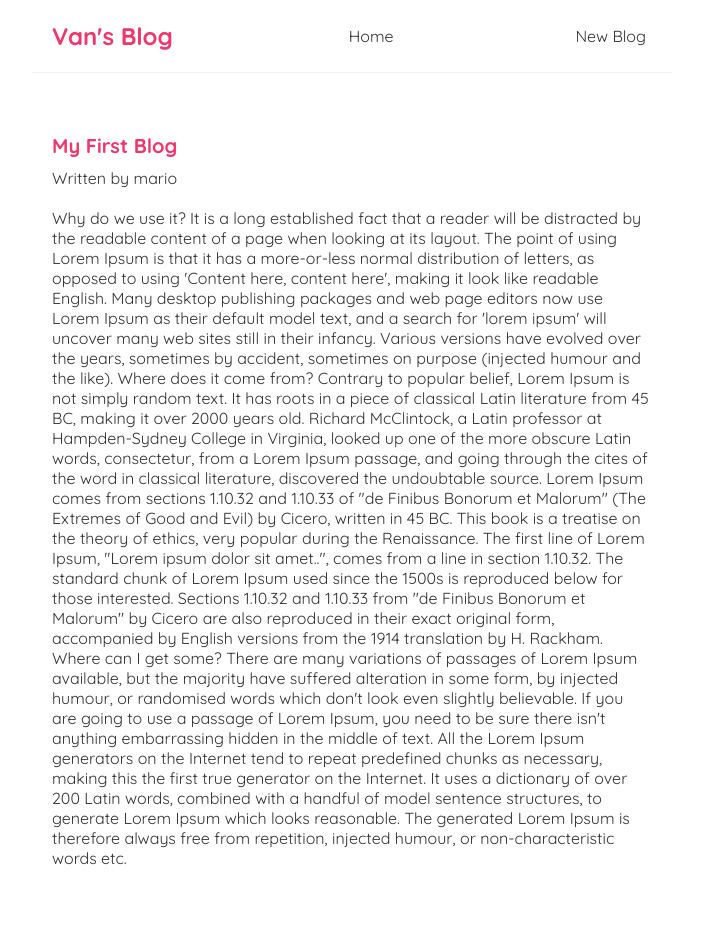
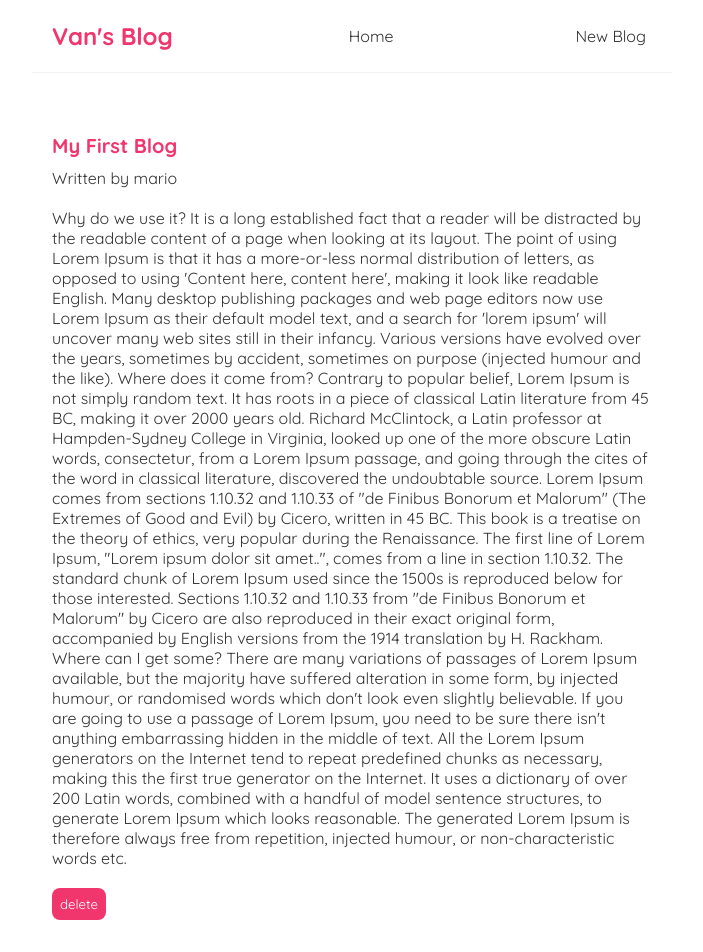
Before and after one commit to vanguyen333/tuhoc, a React (Create React App) app: page /blogs/1 in a window 1280 px wide. Shown: the top 952 px of the page, without its empty margins (288-991 px from the left). Built offline with nearby package versions, Linux system fonts and the light colour scheme; data requests are answered from the project's data file.

Commit message:
#31 deleting blog

```diff
--- a/src/BlogDetails.js
+++ b/src/BlogDetails.js
@@ -1,4 +1,4 @@
-import { useParams } from "react-router-dom";
+import { useNavigate, useParams } from "react-router-dom";
 import useFetch from "./useFetch";
 
 const BlogDetails = () => {
@@ -9,6 +9,15 @@
     isPending,
   } = useFetch("http://localhost:8000/blogs/" + id);
 
+  const navigate = useNavigate();
+  const handleClick = () => {
+    fetch("http://localhost:8000/blogs/ " + blog.id, {
+      method: "DELETE",
+    }).then(() => {
+      navigate.push("/");
+    });
+  };
+
   return (
     <div className="blog-details">
       {isPending && <div>Loading...</div>}
@@ -18,6 +27,7 @@
           <h2>{blog.title}</h2>
           <p>Written by {blog.author}</p>
           <div>{blog.body}</div>
+          <button onClick={handleClick}>delete</button>
         </article>
       )}
     </div>
--- a/src/index.css
+++ b/src/index.css
@@ -98,3 +98,12 @@
   border-radius: 8px;
   cursor: pointer;
 }
+
+.blog-details button {
+  background: #f1356d;
+  color: #fff;
+  border: 0;
+  padding: 8px;
+  border-radius: 8px;
+  cursor: pointer;
+}
```
